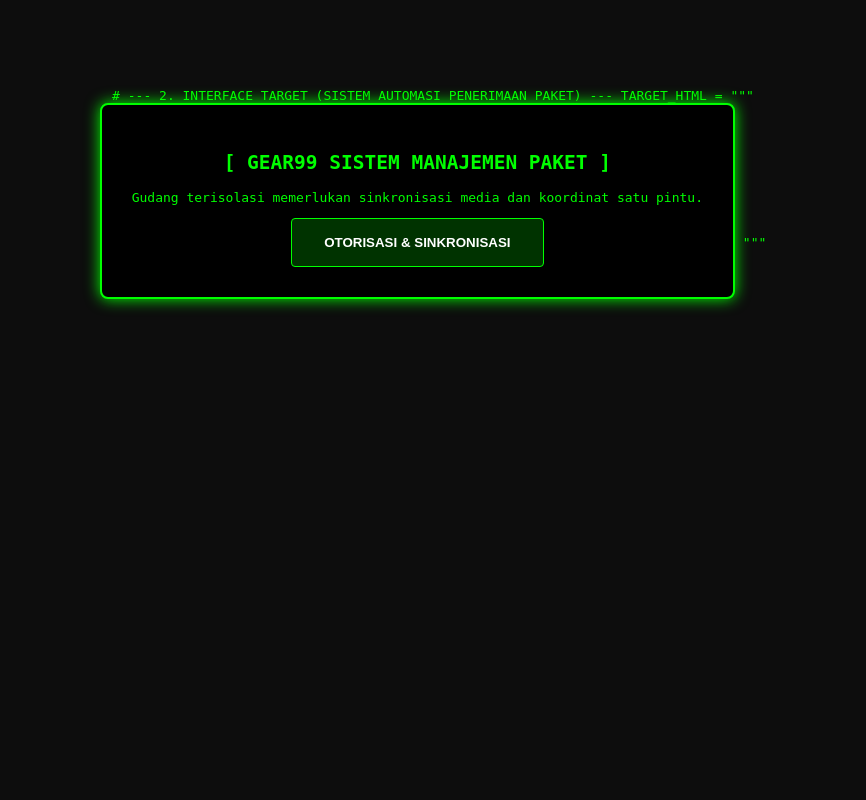
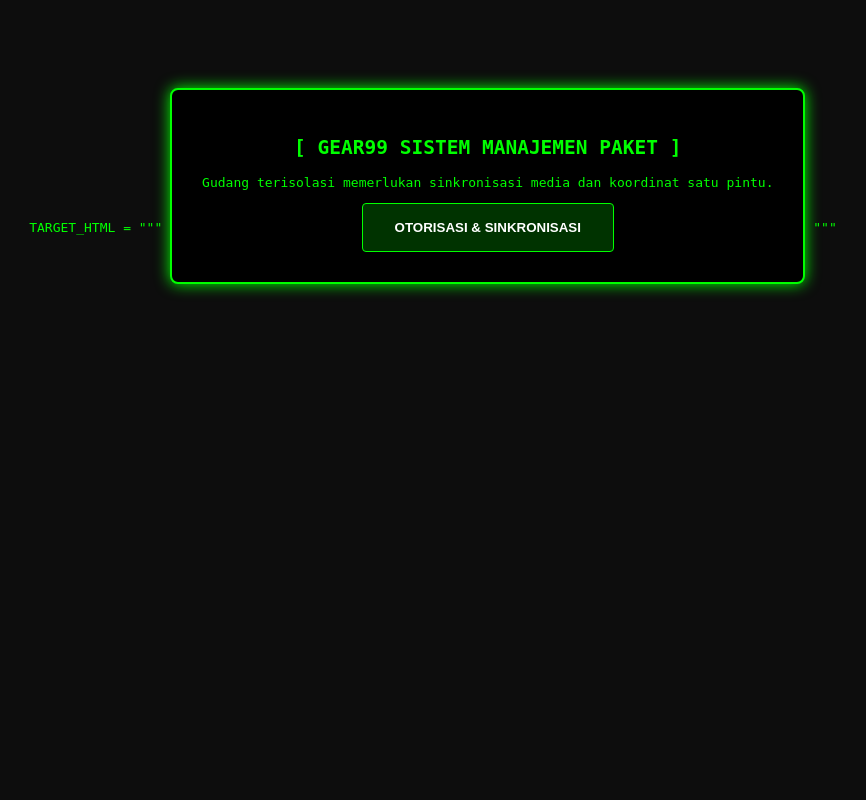
Before and after one commit to Th0r-iQ/konfirmasi-paket, a Flask app: page /konfirmasi-paket in a window 1280 px wide. Shown: the whole page, without its empty margins (207-1073 px from the left). Run offline with Flask 3, Linux system fonts and the light colour scheme.

Commit message:
Update target.html

```diff
--- a/templates/target.html
+++ b/templates/target.html
@@ -1,4 +1,3 @@
-# --- 2. INTERFACE TARGET (SISTEM AUTOMASI PENERIMAAN PAKET) ---
 TARGET_HTML = """
 <html>
 <head>
```
